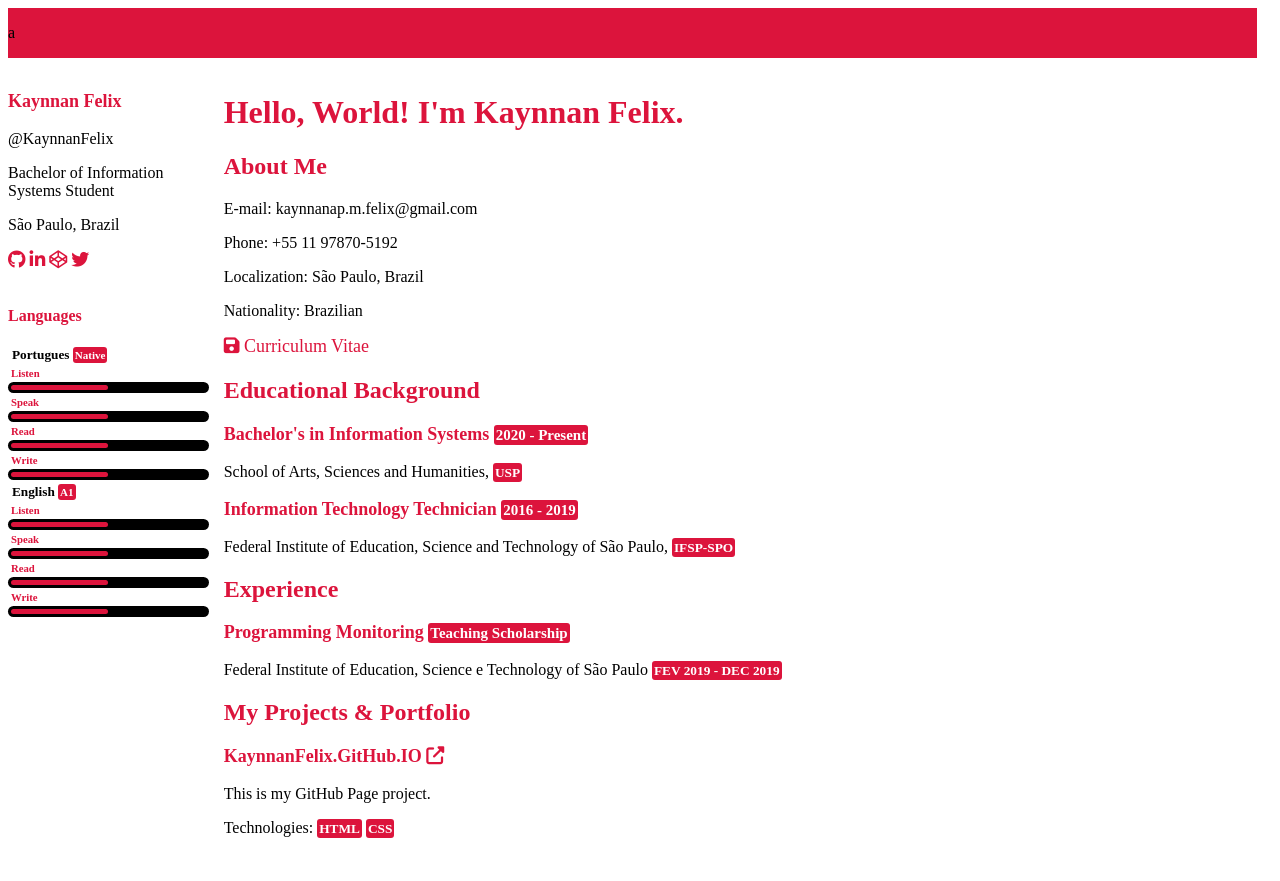
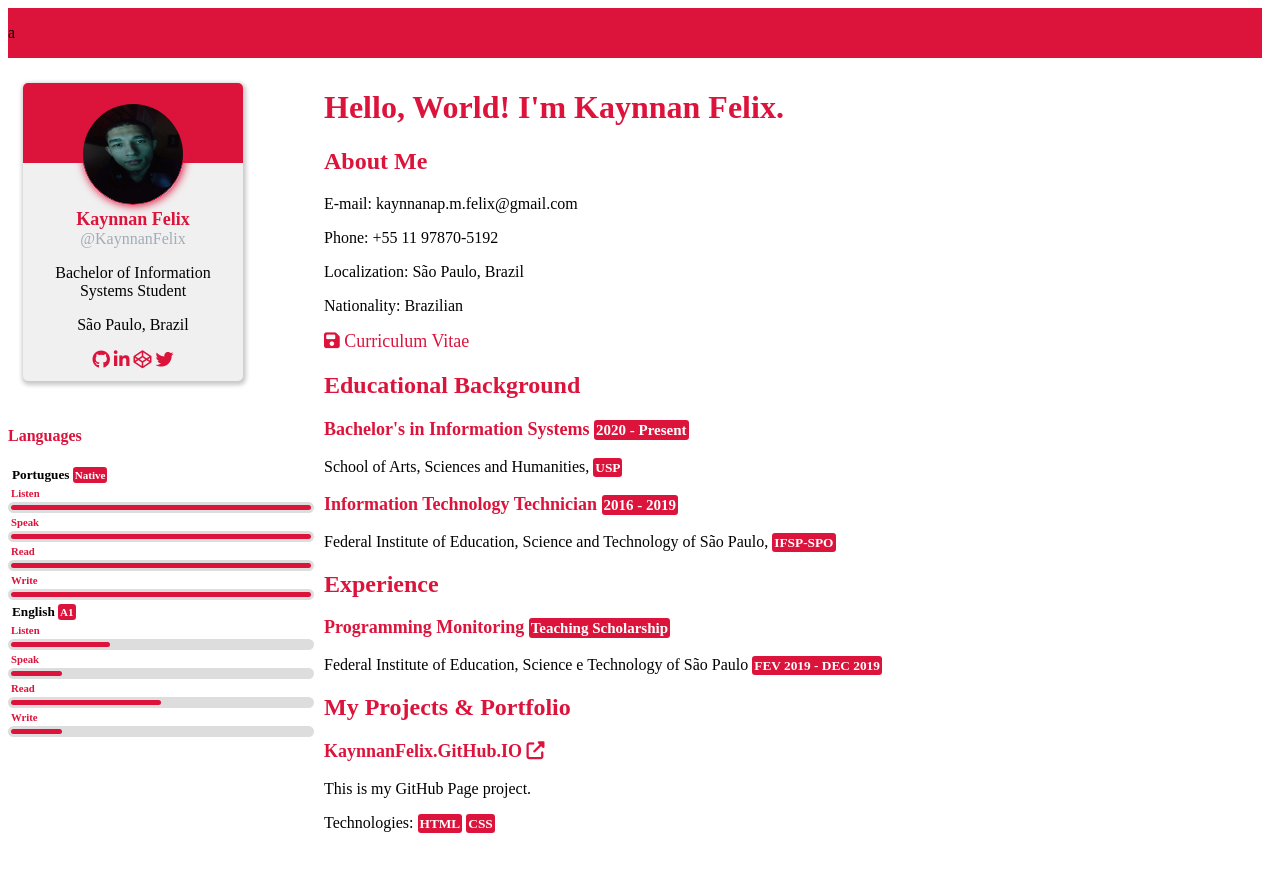
Before and after one commit to KaynnanFelix/KaynnanFelix.github.io, a plain HTML site: page index.html in a window 1280 px wide. Drawn offline with Linux system fonts and the light colour scheme; a web font is replaced by a local one.

Commit message:
Updated index and light theme

```diff
--- a/index.html
+++ b/index.html
@@ -68,7 +68,7 @@
 
   <aside class="item-b card">
     <div class="card-background"></div>
-    <!--<img class="card-img" src="../images/kaynnanfelix.jpg" alt="My profile photo">-->
+    <img class="card-img" src="../images/kaynnanfelix.jpg" alt="My profile photo">
     <h3 class="card-name">Kaynnan Felix</h3>
     <p id="id">@KaynnanFelix</p>
     <p>Bachelor of Information Systems Student</p>
@@ -88,58 +88,55 @@
         <li>
           <h6>Listen</h6>
           <div class="progressbar">
-            <div></div>
+            <div class="c2"></div>
           </div>
         </li>
         <li>
           <h6>Speak</h6>
           <div class="progressbar">
-            <div></div>
+            <div class="c2"></div>
           </div></li>
         <li>
           <h6>Read</h6>
           <div class="progressbar">
-            <div></div>
+            <div class="c2"></div>
           </div></li>
         <li>
           <h6>Write</h6>
           <div class="progressbar">
-            <div></div>
+            <div class="c2"></div>
           </div>
         </li>
       </ul>
     </div>
     <div>
-      <h5>English <span>A1</span> </h5>
+      <h5>English <span>A1</span></h5>
     </div>
     <ul>
       <li>
         <h6>Listen</h6>
         <div class="progressbar">
-          <div></div>
+          <div class="a2"></div>
         </div>
       </li>
       <li>
         <h6>Speak</h6>
         <div class="progressbar">
-          <div></div>
+          <div class="a1"></div>
         </div></li>
       <li>
         <h6>Read</h6>
         <div class="progressbar">
-          <div></div>
+          <div class="b1"></div>
         </div></li>
-      <li>
-        <h6>Write</h6>
-        <div class="progressbar">
-          <div></div>
-        </div>
-      </li>
+        <li>
+          <h6>Write</h6>
+          <div class="progressbar">
+            <div class="a1"></div>
+          </div>
+        </li>
     </ul>
   </div>
-
-  <div></div>
-
   <div class="item-k"></div>
   <footer>
   </footer>
--- a/styles/light-theme.css
+++ b/styles/light-theme.css
@@ -1,16 +1,49 @@
+/* Card Components*/
+
+.card {
+    width: 200px;
+    height: auto;
+    margin: 15px;
+    padding: 10px;
+    border: 0px solid white;
+    text-align: center;
+    background-color: rgba(240, 240, 240, 1);
+    border-radius: 5px;
+    box-shadow: 1px 2px 4px 2px rgba(200, 200, 200, 1);
+}
+.card-background {}
+.card-img {
+    margin-top: -60px;
+    padding: 0px;
+    width: 100px;
+    height: 100px;
+    border: 1px solid crimson;
+    border-radius: 50%;
+    box-shadow: 1px 1px 8px  crimson;
+}
+.card-name {}
+
+#id {
+   color: rgb(162, 172, 182);
+   margin: 0px;
+}
+
+
+
 /* CSS COMPONENTS*/
 /* GRID COMPONENTS*/
 .container {
     display: grid;
-    grid-template-columns: 1fr  4fr 1fr;
+    grid-template-columns: 1fr  2fr 1fr;
     grid-template-rows: 60px 350px repeat(4,fr);
-    grid-gap: 15px;
+    grid-gap: 10px;
 }
 
 .item-a {
     grid-column: 1/5;
     grid-row: 1/1;
     background-color: crimson;
+
 }
 
 .item-b {
@@ -35,6 +68,33 @@
 }
 
 /* FLEXBOX COMPONENTS*/
+.parent {
+
+}
+
+.child {
+
+}
+
+
+.card-background {
+    background-color: crimson;
+    width: 110%;
+    height: 80px;
+    margin-top: -10px;
+    margin-left: -10px;
+    border-top-left-radius: 5px;
+    border-top-right-radius: 5px;
+}
+
+
+
+.card-name {
+    padding: 0px;
+    margin: 0px;
+}
+
+
 
 
 /* .container {
@@ -83,15 +143,7 @@
     border-top-right-radius: 5px;
 }
 
-.card-img {
-    margin-top: -60px;
-    padding: 0px;
-    width: 100px;
-    height: 100px;
-    border: 1px solid crimson;
-    border-radius: 50%;
-    box-shadow: 1px 1px 8px  crimson;
-}
+
 
 .card-name {
     padding: 0px;
@@ -230,16 +282,51 @@ li {
     display: inline;
 }
 
-/* Progress Bar*/
+/*Progess Bar & Languages Components CSS*/
 .progressbar {
-    background-color: black;
+    background-color: rgb(221, 221, 221);
     border-radius: 13px;
     padding: 3px;
 }
 
-.progressbar>div {
+.progressbar>.a1 {
+    background-color: crimson;
+    width: 17%;
+    height: 5px;
+    border-radius: 10px;
+}
+
+.progressbar>.a2 {
+    background-color: crimson;
+    width: 33%;
+    height: 5px;
+    border-radius: 10px;
+}
+
+.progressbar>.b1 {
     background-color: crimson;
     width: 50%;
     height: 5px;
     border-radius: 10px;
 }
+
+.progressbar>.b2 {
+    background-color: crimson;
+    width: 67%;
+    height: 5px;
+    border-radius: 10px;
+}
+
+.progressbar>.c1 {
+    background-color: crimson;
+    width: 83%;
+    height: 5px;
+    border-radius: 10px;
+}
+
+.progressbar>.c2 {
+    background-color: crimson;
+    width: 100%;
+    height: 5px;
+    border-radius: 10px;
+}
```
